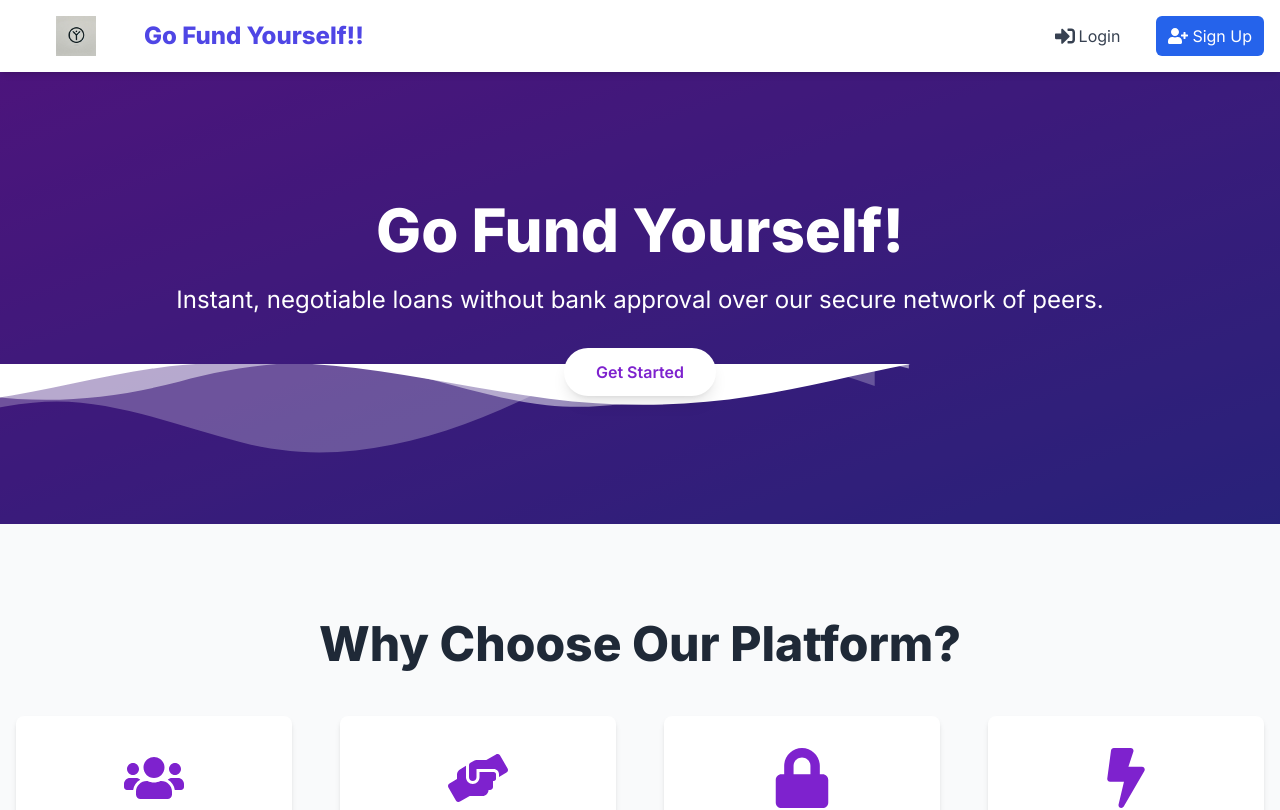
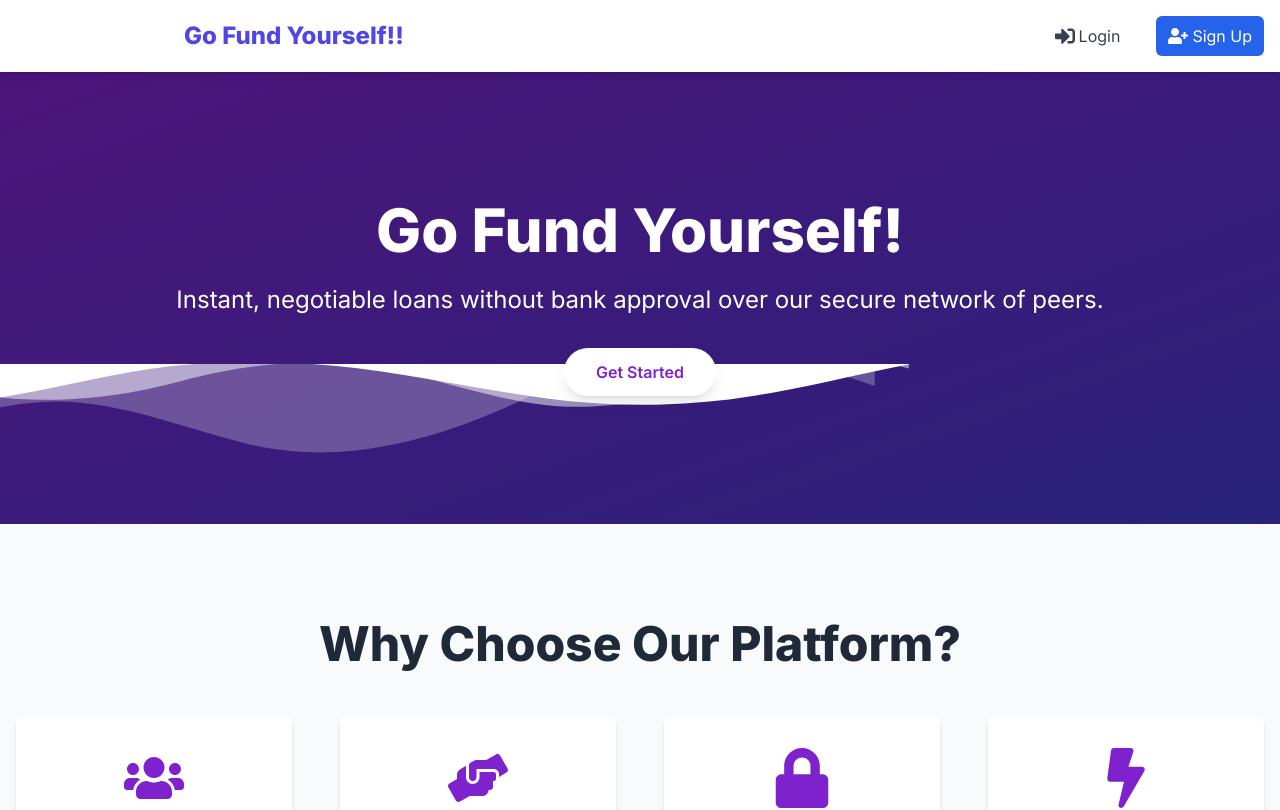
Before and after one commit to AritraRoy0/GFY, a Next.js app in the folder client/: page / in a window 1280 px wide. Shown: the top 810 px of the page. Built offline with nearby package versions, Linux system fonts and the light colour scheme.

Commit message:
Client: redesign draft 3

```diff
--- a/client/src/app/common/Header.tsx
+++ b/client/src/app/common/Header.tsx
@@ -1,47 +1,42 @@
 'use client';
 
-import React, { useState } from 'react';
+import React, { useState, useCallback, useMemo } from 'react';
 import { useSelector } from 'react-redux';
 import Link from 'next/link';
 import {
-  FaBars,            // Hamburger menu icon
-  FaTimes,           // Close menu icon
-  FaUser,            // Profile icon
-  FaSignOutAlt,      // Logout icon
-  FaSignInAlt,       // Login icon
-  FaUserPlus,        // Sign Up icon
-  FaBriefcase,       // Dashboard icon
+  FaBars,
+  FaTimes,
+  FaUser,
+  FaSignOutAlt,
+  FaSignInAlt,
+  FaUserPlus,
+  FaBriefcase,
 } from 'react-icons/fa';
-import Image, { StaticImageData } from 'next/image';
 import { motion, AnimatePresence } from 'framer-motion';
-import logo from '../assets/logo.jpeg'; // Adjust the path based on your project structure
+import Logo from './Logo';
 
 // Define the shape of your Redux state for better TypeScript support
+interface User {
+  id: string;
+  name: string;
+  email: string;
+}
+
 interface RootState {
   auth: {
-    user: any; // Replace `any` with your actual user type
+    user: User | null;
   };
 }
 
-// Define the props for Header component
-interface HeaderProps {
-  logo: StaticImageData;
-}
-
 const Header: React.FC = () => {
-  // Access Redux state to determine if the user is logged in
-  const isLoggedIn = useSelector((state: RootState) => state.auth.user) ? true : false;
-
-  // State to manage mobile menu visibility
+  const isLoggedIn = useSelector((state: RootState) => state.auth.user) !== null;
   const [isMenuOpen, setIsMenuOpen] = useState(false);
 
-  // Toggle mobile menu
-  const toggleMenu = () => {
-    setIsMenuOpen(!isMenuOpen);
-  };
+  const toggleMenu = useCallback(() => {
+    setIsMenuOpen((prevState) => !prevState);
+  }, []);
 
-  // Logged-in content for the header
-  const loggedInHeader = (
+  const loggedInHeader = useMemo(() => (
     <>
       <Link
         href="/dashboard"
@@ -65,10 +60,9 @@ const Header: React.FC = () => {
         Logout
       </Link>
     </>
-  );
+  ), []);
 
-  // Logged-out content for the header
-  const loggedOutHeader = (
+  const loggedOutHeader = useMemo(() => (
     <>
       <Link
         href="/auth?tab=login"
@@ -85,9 +79,8 @@ const Header: React.FC = () => {
         Sign Up
       </Link>
     </>
-  );
+  ), []);
 
-  // Animation variants for mobile menu
   const menuVariants = {
     hidden: { opacity: 0, height: 0 },
     visible: { opacity: 1, height: 'auto' },
@@ -97,17 +90,9 @@ const Header: React.FC = () => {
     <header className="bg-white shadow-md sticky top-0 z-50">
       <nav className="max-w-7xl mx-auto flex justify-between items-center p-4">
         {/* Logo and Brand Name */}
-        <Link href="/" className="flex items-center">
-          <div style={{ width: '120px', height: '40px' }} className="relative">
-            <Image
-              src={logo}
-              alt="Go Fund Yourself Logo"
-              layout="fill" // Makes the image fill the wrapper div
-              objectFit="contain" // Ensures the logo maintains aspect ratio
-              priority
-            />
-          </div>
-          <span className="hidden md:inline-block text-2xl font-extrabold text-indigo-600 ml-2">
+        <Link href="/" className="flex items-center space-x-2">
+          <Logo /> {/* Logo resizes within the flex container */}
+          <span className="hidden md:inline-block text-2xl font-extrabold text-indigo-600">
             Go Fund Yourself!!
           </span>
         </Link>
--- /dev/null
+++ b/client/src/app/common/Logo.tsx
@@ -0,0 +1,21 @@
+'use client';
+
+import Image from 'next/image';
+
+const Logo = () => {
+  return (
+    <div className="flex justify-center items-center h-full w-auto">
+      <div className="relative w-24 md:w-32 lg:w-40"> {/* Responsive sizing */}
+        <Image
+          src="/logo.jpeg" // Correct path for images in the public folder
+          alt="Logo"
+          layout="fill" // Fill the container
+          objectFit="contain" // Ensure it scales within bounds
+          className="rounded-full"
+        />
+      </div>
+    </div>
+  );
+};
+
+export default Logo;
```
Also changed, not shown: client/public/logo.jpeg (renamed from client/src/app/assets/logo.jpeg).
